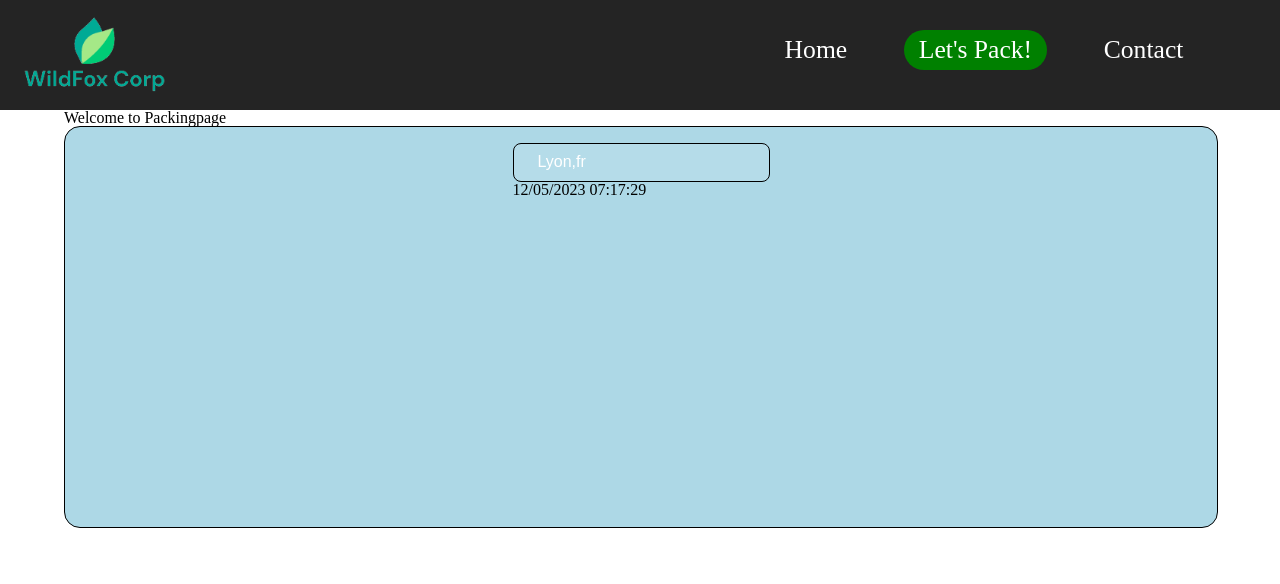
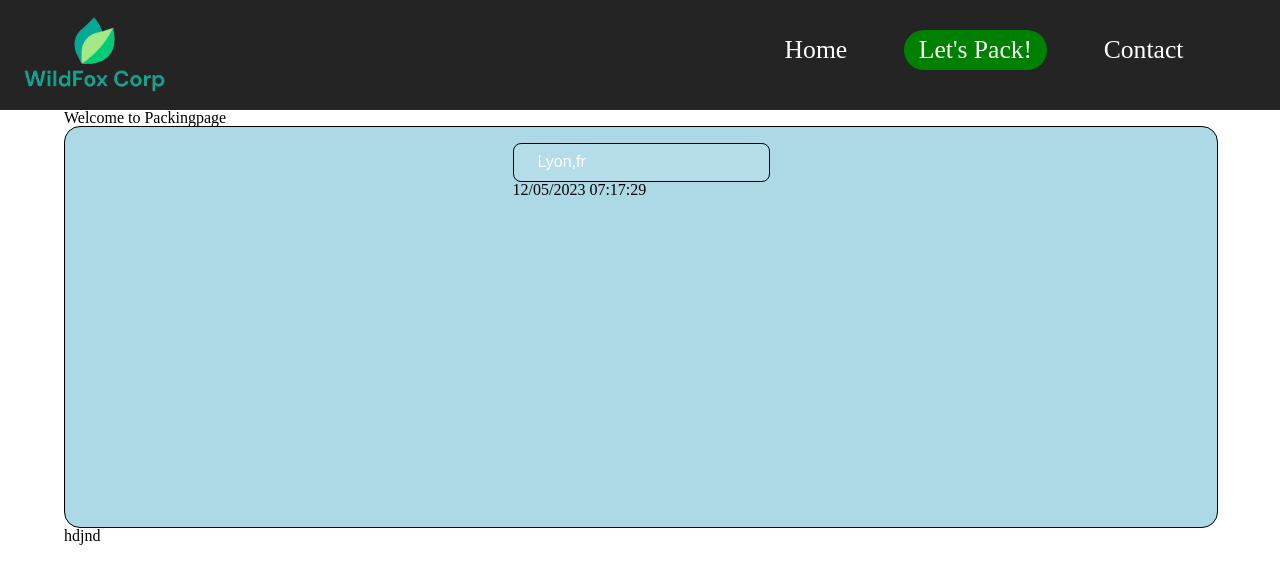
Before and after one commit to HazeFury/PackSmart, a React (Vite) app in the folder frontend/: page /packing in a window 1280 px wide. Shown: the top 584 px of the page. Built offline with nearby package versions, Linux system fonts and the light colour scheme; no server answers.

Commit message:
creation suitecasecard

```diff
--- /dev/null
+++ b/frontend/src/components/SuitcaseCard/SuitcaseCard.jsx
@@ -0,0 +1,3 @@
+export default function SuitcaseCard() {
+  return <div>hdjnd</div>;
+}
--- a/frontend/src/pages/Packpage/Packpage.jsx
+++ b/frontend/src/pages/Packpage/Packpage.jsx
@@ -1,11 +1,13 @@
 import Weather from "../../components/Weather/Weather";
 import "./Packpage.css";
+import SuitcaseCard from "../../components/SuitcaseCard/SuitcaseCard";
 
 export default function Packpage() {
   return (
     <div className="main">
       <h1>Welcome to Packingpage</h1>
       <Weather />
+      <SuitcaseCard />
     </div>
   );
 }
```
